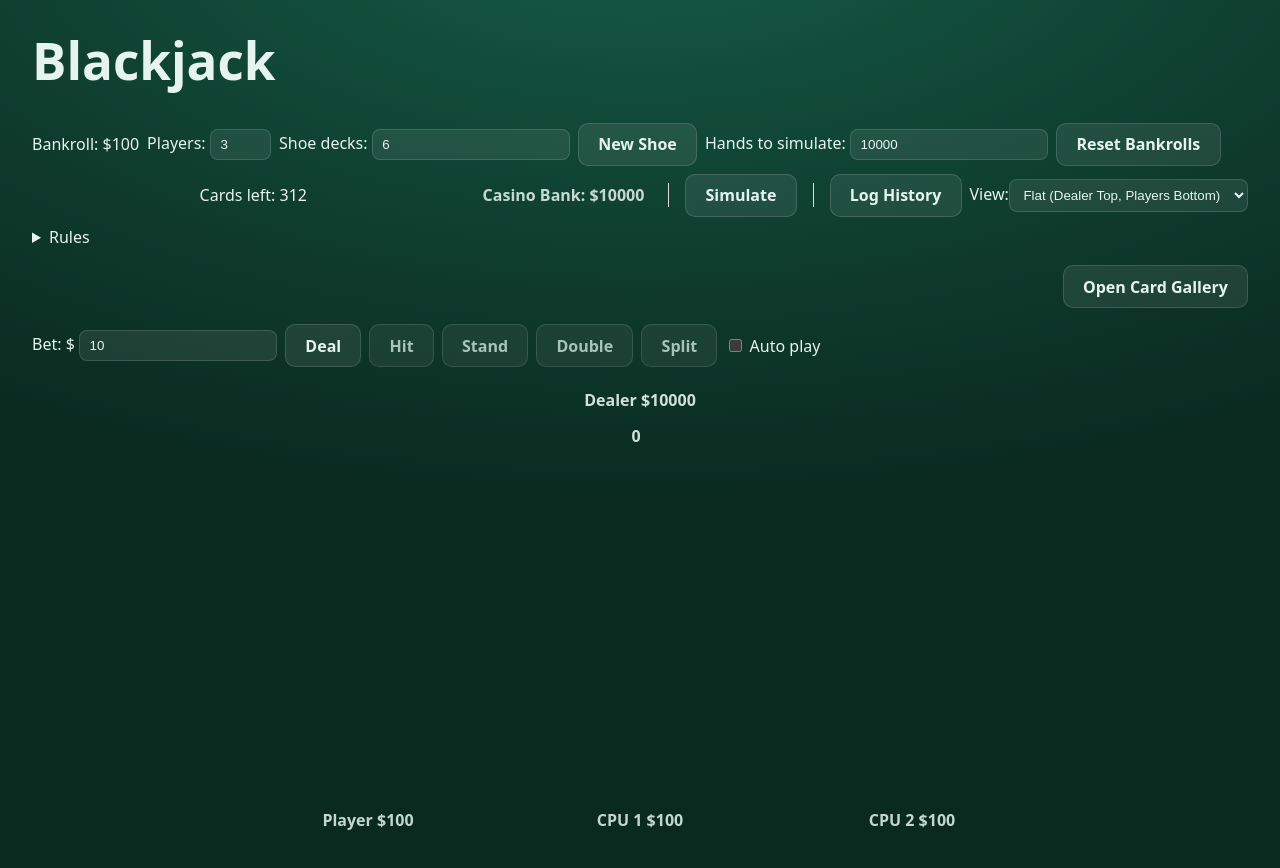
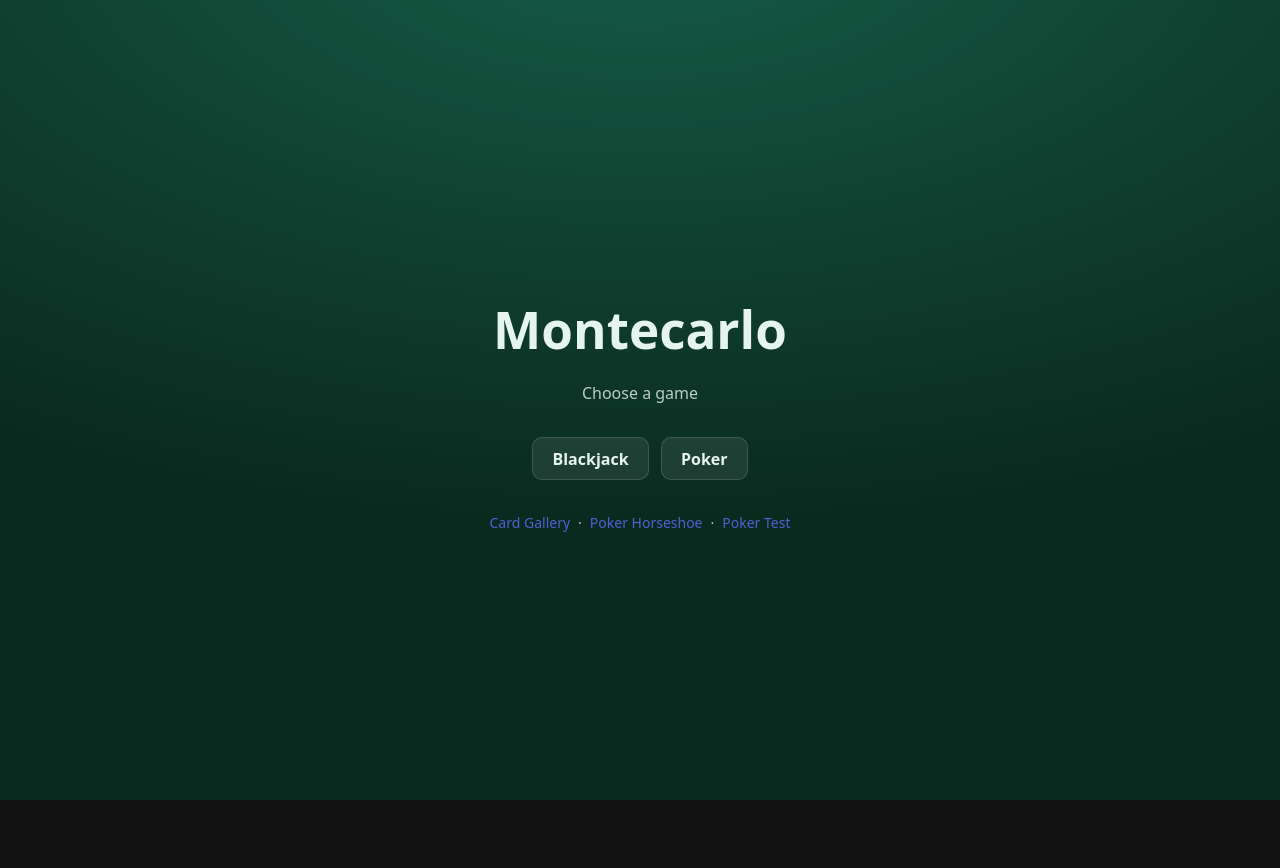
Before and after one commit to smallfatcat/montecarlo, a React (Vite) app in the folder vite-app/: page / in a window 1280 px wide. Shown: the top 868 px of the page. After the commit the page ends 800 px from the top, so only its background shows below. Built offline with nearby package versions, Linux system fonts and the light colour scheme.

Commit message:
updated tests

```diff
--- a/vite-app/src/ui/App.tsx
+++ b/vite-app/src/ui/App.tsx
@@ -6,6 +6,7 @@ import { PokerTable } from './poker/PokerTable'
 import { PokerTableHorseshoe } from './poker/PokerTableHorseshoe'
 import { PokerGameProvider } from './poker/PokerGameContext'
 import { PokerTestDashboard } from './poker/PokerTestDashboard'
+import { Landing } from './Landing'
 
 export function App() {
   const [hash, setHash] = useState<string>(typeof window !== 'undefined' ? window.location.hash : '')
@@ -22,6 +23,7 @@ export function App() {
   const showPoker = hash === '#poker'
   const showPokerTest = hash === '#poker-test'
   const showPokerHorseshoe = hash === '#poker-horseshoe'
+  const showBlackjack = hash === '#blackjack'
   if (showDeck) return <DeckGallery />
   if (showPokerHorseshoe) return (
     <PokerGameProvider>
@@ -34,5 +36,6 @@ export function App() {
       <PokerTable />
     </PokerGameProvider>
   )
-  return <Table />
+  if (showBlackjack) return <Table />
+  return <Landing />
 }
--- /dev/null
+++ b/vite-app/src/ui/Landing.tsx
@@ -0,0 +1,19 @@
+export function Landing() {
+  return (
+    <div style={{ display: 'flex', flexDirection: 'column', gap: 16, alignItems: 'center', padding: 24 }}>
+      <h1 style={{ marginBottom: 8 }}>Montecarlo</h1>
+      <p style={{ marginTop: 0, opacity: 0.8 }}>Choose a game</p>
+      <div style={{ display: 'flex', gap: 12 }}>
+        <button onClick={() => { window.location.hash = '#blackjack' }}>Blackjack</button>
+        <button onClick={() => { window.location.hash = '#poker' }}>Poker</button>
+      </div>
+      <div style={{ marginTop: 16, display: 'flex', gap: 8, opacity: 0.8, fontSize: 14 }}>
+        <a href="#cards">Card Gallery</a>
+        <span>·</span>
+        <a href="#poker-horseshoe">Poker Horseshoe</a>
+        <span>·</span>
+        <a href="#poker-test">Poker Test</a>
+      </div>
+    </div>
+  )
+}
```
Also changed, not shown: 1 other file (tests, documents, lock files or other folders).
